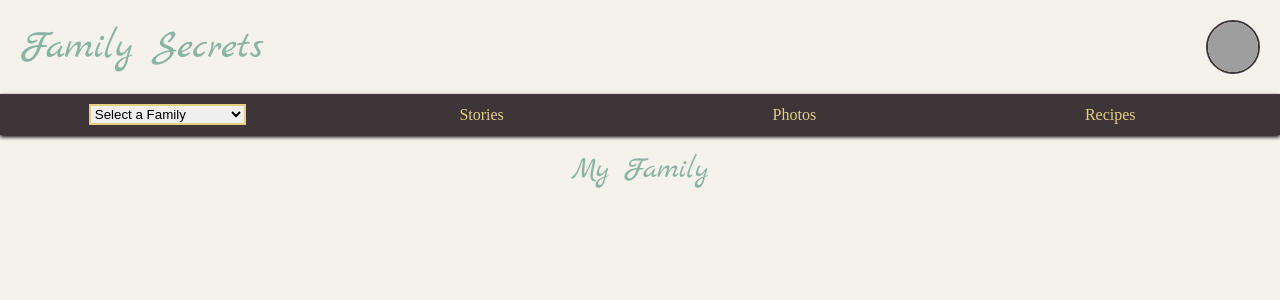
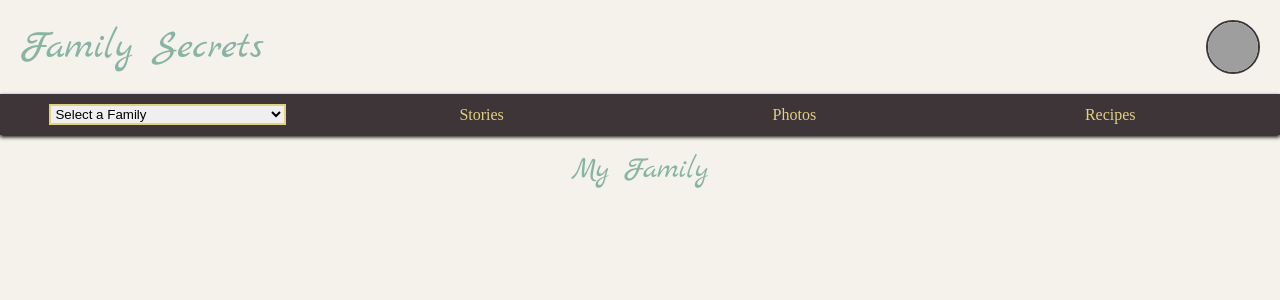
Before and after one commit to dylhof/family-secrets, a React (Create React App) app: page / in a window 1280 px wide. Shown: the top 300 px of the page. Built offline with nearby package versions, Linux system fonts and the light colour scheme; grey boxes are pictures that could not be loaded; a web font is replaced by a local one.

Commit message:
Add min width and larger width to dropdown in navbar

```diff
--- a/src/styles/NavBar.scss
+++ b/src/styles/NavBar.scss
@@ -6,7 +6,8 @@
   box-shadow: 0px 2px 4px ;
 
   select {
-    width: 50%;
+    width: 75%;
+    min-width: 150px;
     margin: auto;
     border: 2px solid $light-accent-color;
   }
```
